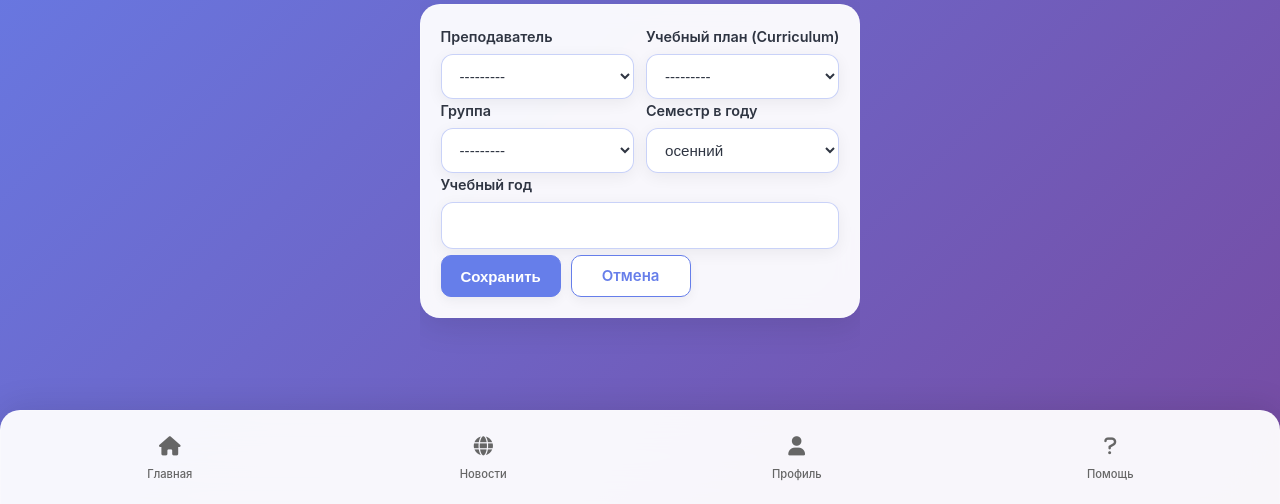
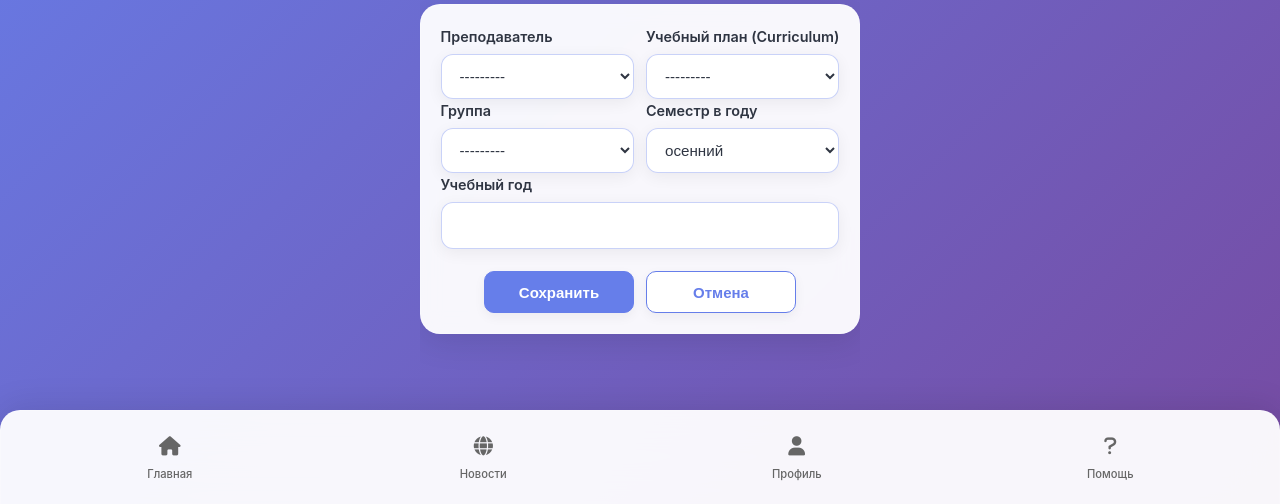
Before and after one commit to Adopten123/lisp_team_or_envelope_team, a Django app: template main/templates/main/moderation/moderation_subjects_teaching_edit.html in a window 1280 px wide. Shown: the part 296-800 px from the top of the page. Run offline with Django 5.2, Linux system fonts and the light colour scheme; the template is opened without the code that fills it: values that come from a table or form of the project are taken from there, others are empty; some libraries are stand-ins or nearby versions.

Commit message:
фикс верстки редактирования курса

```diff
--- a/main/templates/main/moderation/moderation_subjects_teaching_edit.html
+++ b/main/templates/main/moderation/moderation_subjects_teaching_edit.html
@@ -10,7 +10,7 @@
         <h2 class="section-title">✏️ Редактирование курса</h2>
 
         <section class="user-card">
-            <form method="post" novalidate>
+            <form method="post" novalidate class="curriculum-form">
                 {% csrf_token %}
 
                 <div class="form-row two">
@@ -57,9 +57,13 @@
                     </div>
                 </div>
 
-                <div class="form-actions">
+                <div class="form-actions centered">
                     <button class="btn btn-indigo" type="submit">Сохранить</button>
-                    <a class="btn btn-ghost" href="{% url 'teaching_list' %}">Отмена</a>
+                    <button class="btn btn-ghost"
+                            type="button"
+                            onclick="window.location.href='{% url 'teaching_list' %}'">
+                        Отмена
+                    </button>
                 </div>
             </form>
         </section>
```
